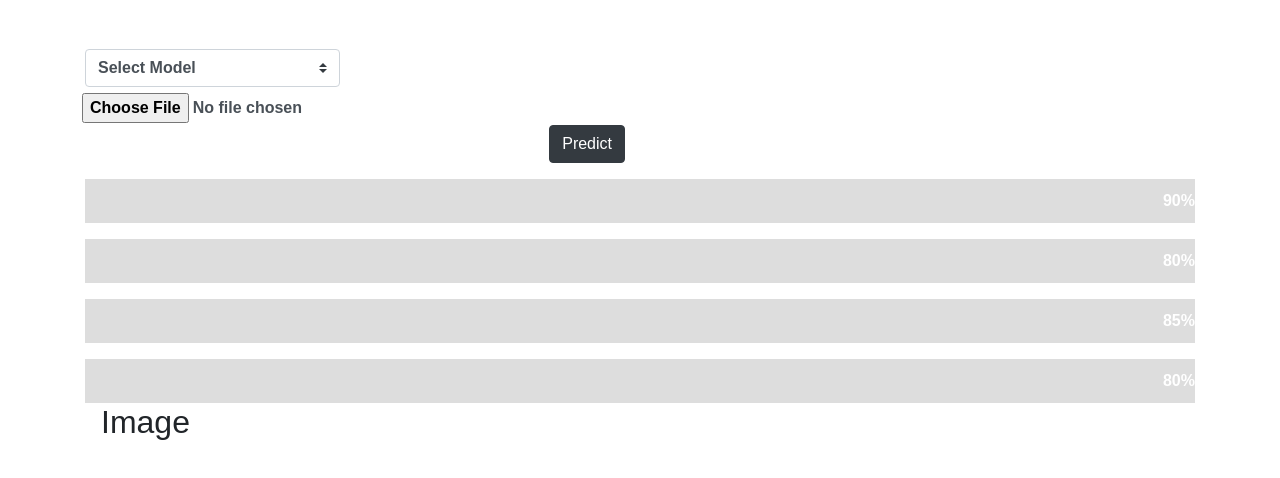
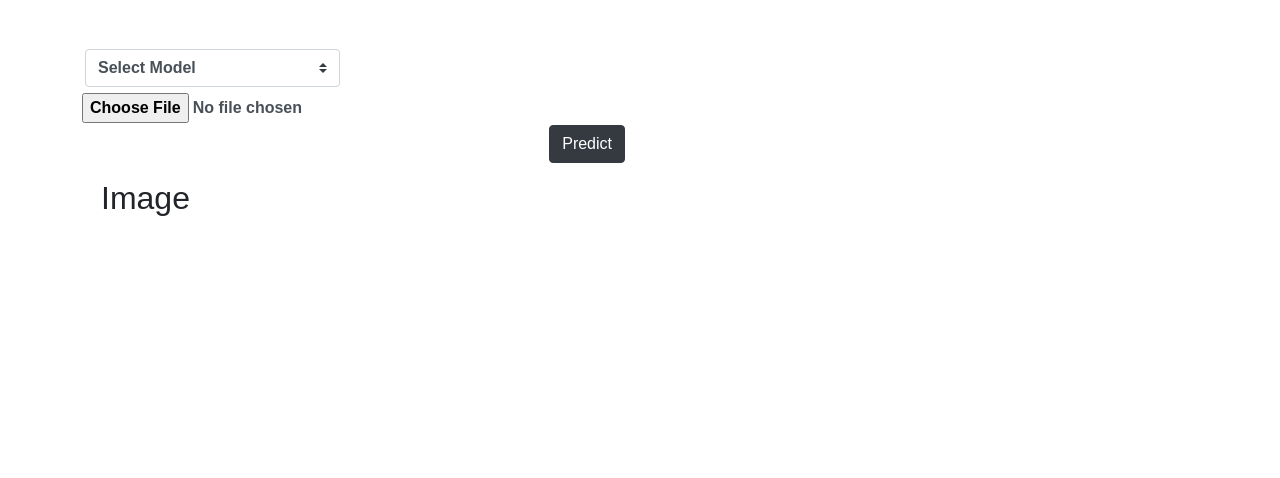
Before and after one commit to SimonCao1207/Img-Classifier-JS, a plain HTML site: page static/predict.html in a window 1280 px wide. Drawn offline with nearby package versions, Linux system fonts and the light colour scheme.

Commit message:
update html

```diff
--- a/static/predict.html
+++ b/static/predict.html
@@ -39,25 +39,6 @@
             <h2 class="ml-3"Prediction></h2>
             <ol id="prediction-list"></ol>
 
-            <p id="p1"></p>
-            <div class="skill-container">
-              <div class="skill html">90%</div>
-            </div>
-
-            <p id="p2"></p>
-            <div class="skill-container">
-              <div class="skill css">80%</div>
-            </div>
-
-            <p id="p3"></p>
-            <div class="skill-container">
-              <div class="skill js">85%</div>
-            </div>
-
-            <p id="p4"></p>
-            <div class="skill-container">
-              <div class="skill php">80%</div>
-            </div>
 
         </div>
       </div>
```
